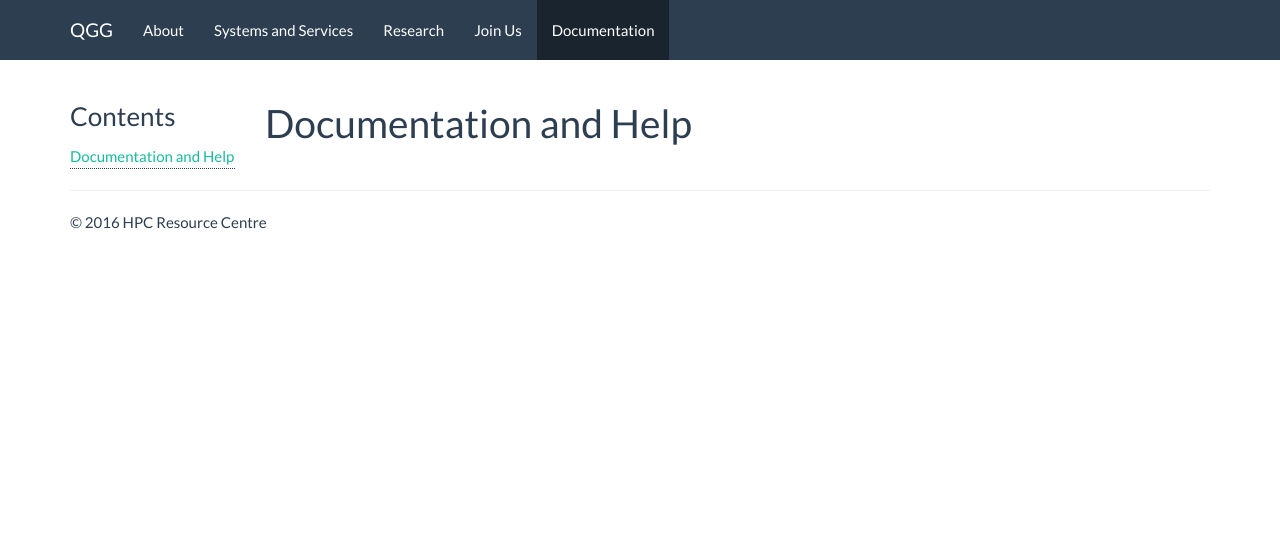
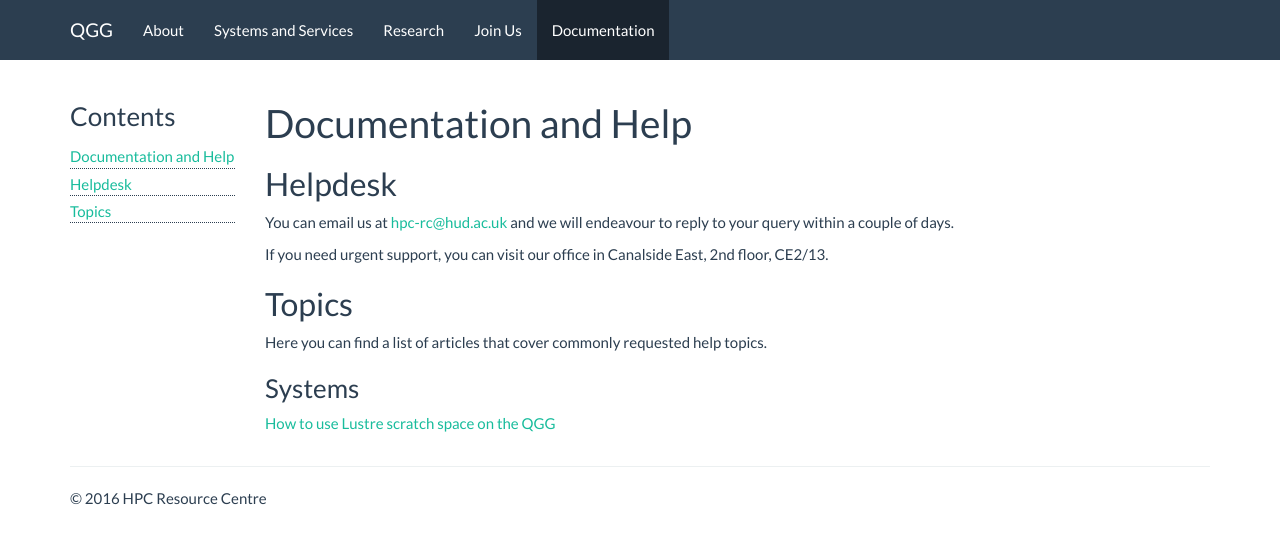
Before and after one commit to hpchud/hpchud.github.io, a Jekyll site: the page built from docs/index.md, in a window 1280 px wide. Shown: the top 544 px of the page. Built offline with Jekyll 4.4.1, drawn with Linux system fonts in a browser that asks for light colours.

Commit message:
link in lustre docs

```diff
--- a/docs/index.md
+++ b/docs/index.md
@@ -25,6 +25,20 @@ weight: 5
 
 # Documentation and Help
 
+## Helpdesk
+
+You can email us at <a href="mailto:hpc-rc@hud.ac.uk">hpc-rc@hud.ac.uk</a> and we will endeavour to reply to your query within a couple of days.
+
+If you need urgent support, you can visit our office in Canalside East, 2nd floor, CE2/13.
+
+## Topics
+
+Here you can find a list of articles that cover commonly requested help topics.
+
+### Systems
+
+<a href="/docs/how-to-use-lustre">How to use Lustre scratch space on the QGG</a>
+
 
 </div>
 </div>
```
Also changed, not shown: docs/how-to-use-lustre.md (+1 -1 lines).
